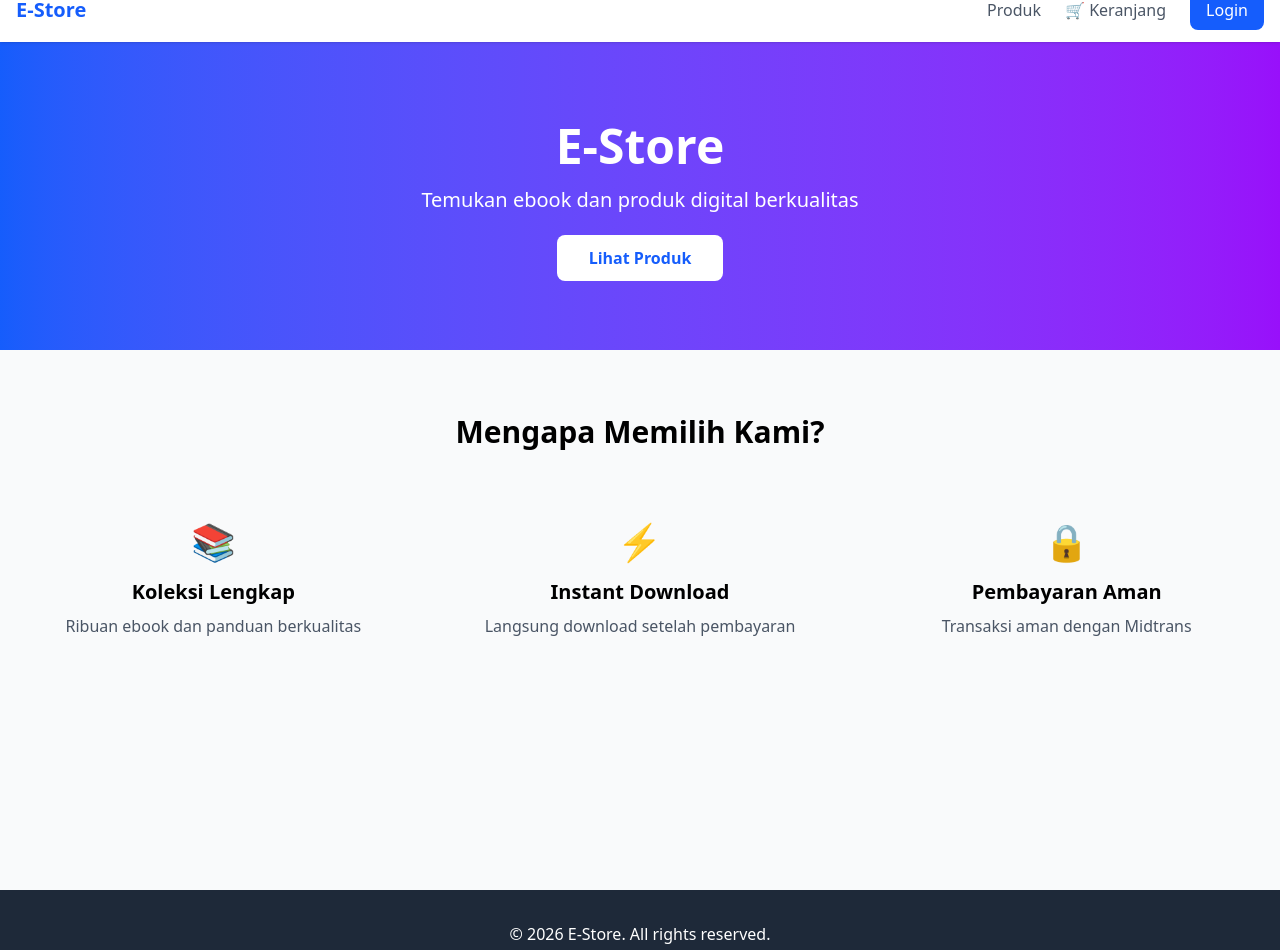
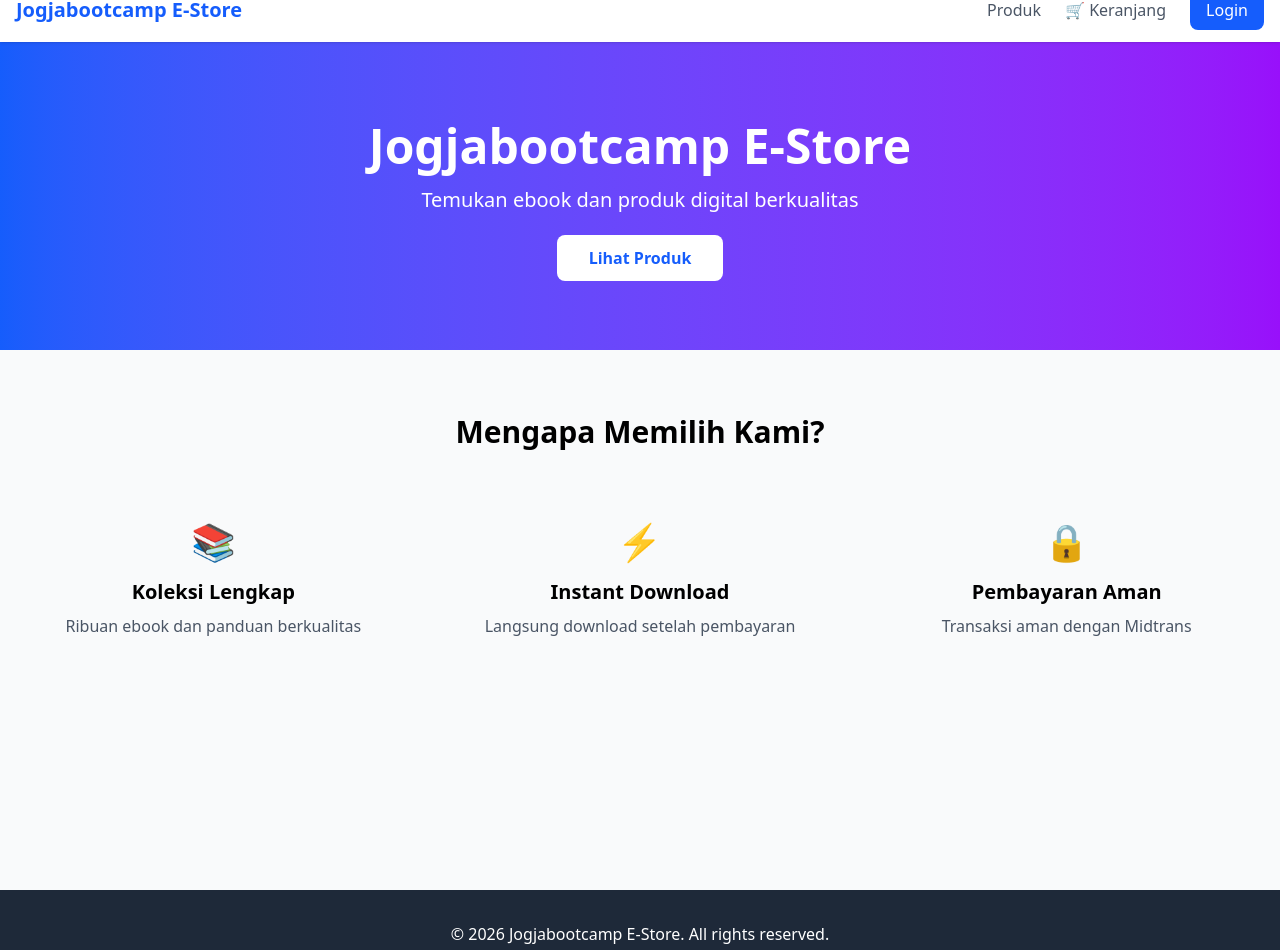
Before and after one commit to aripoya/e-store-, a React (Vite) app in the folder apps/web/: page / in a window 1280 px wide. Shown: the part 22-972 px from the top of the page. Built offline with nearby package versions, Linux system fonts and the light colour scheme.

Commit message:
Rebrand from E-Store to Jogjabootcamp E-Store

```diff
--- a/apps/web/index.html
+++ b/apps/web/index.html
@@ -4,7 +4,7 @@
     <meta charset="UTF-8" />
     <link rel="icon" type="image/svg+xml" href="/vite.svg" />
     <meta name="viewport" content="width=device-width, initial-scale=1.0" />
-    <title>E-Store</title>
+    <title>Jogjabootcamp E-Store</title>
   </head>
   <body>
     <div id="root"></div>
--- a/apps/web/src/components/Layout.tsx
+++ b/apps/web/src/components/Layout.tsx
@@ -10,7 +10,7 @@ export default function Layout() {
       </main>
       <footer className="bg-gray-800 text-white py-8 mt-12">
         <div className="container mx-auto px-4 text-center">
-          <p>&copy; 2026 E-Store. All rights reserved.</p>
+          <p>&copy; 2026 Jogjabootcamp E-Store. All rights reserved.</p>
         </div>
       </footer>
     </div>
--- a/apps/web/src/components/Navbar.tsx
+++ b/apps/web/src/components/Navbar.tsx
@@ -13,7 +13,7 @@ export default function Navbar() {
         <div className="flex justify-between items-center h-16">
           {/* Logo */}
           <Link to="/" className="text-xl font-bold text-blue-600">
-            E-Store
+            Jogjabootcamp E-Store
           </Link>
 
           {/* Navigation */}
--- a/apps/web/src/pages/Home.tsx
+++ b/apps/web/src/pages/Home.tsx
@@ -6,7 +6,7 @@ export default function Home() {
       {/* Hero Section */}
       <section className="bg-gradient-to-r from-blue-600 to-purple-600 text-white py-20">
         <div className="container mx-auto px-4 text-center">
-          <h1 className="text-5xl font-bold mb-4">E-Store</h1>
+          <h1 className="text-5xl font-bold mb-4">Jogjabootcamp E-Store</h1>
           <p className="text-xl mb-8">Temukan ebook dan produk digital berkualitas</p>
           <Link
             to="/products"
```
